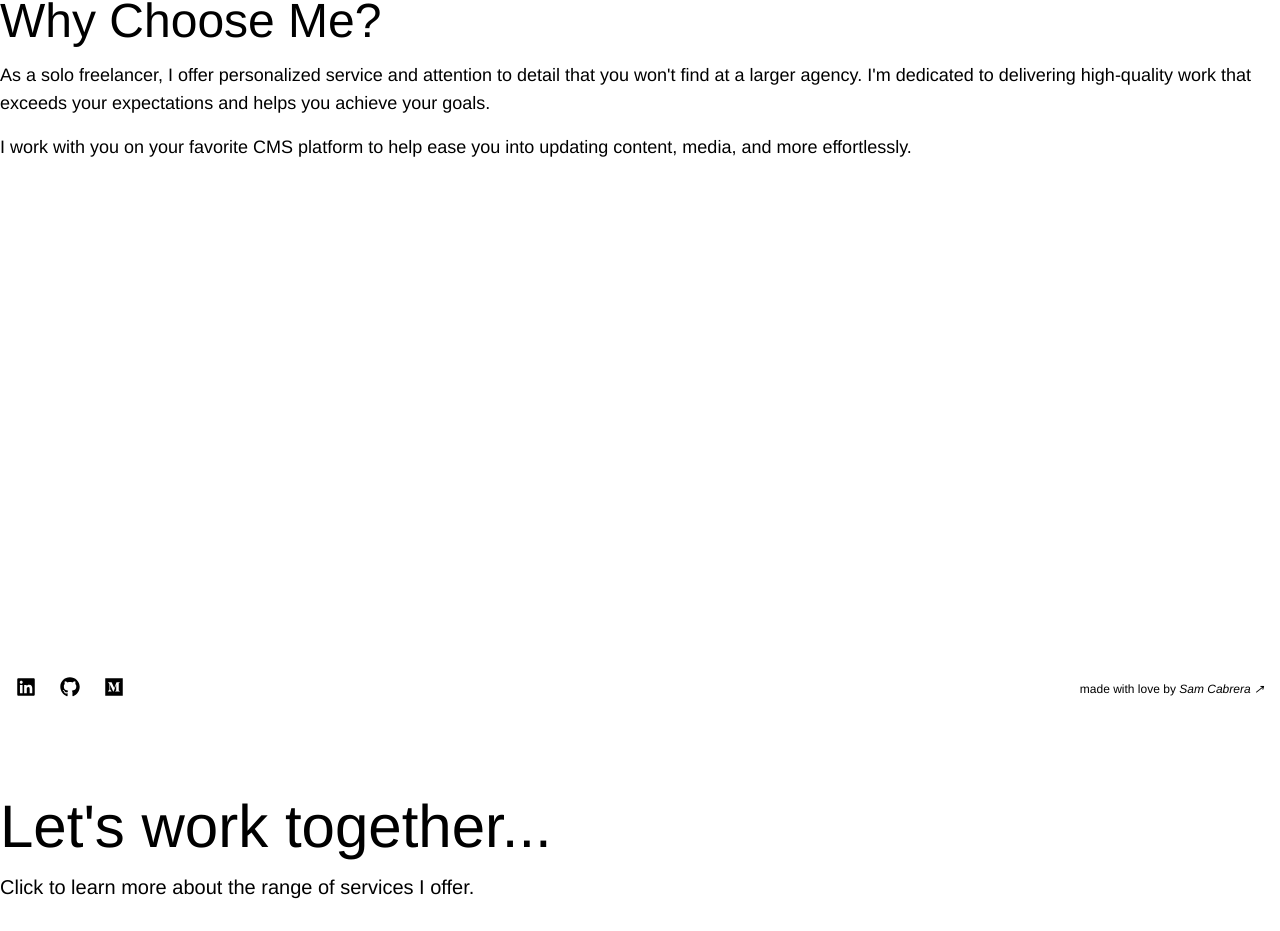
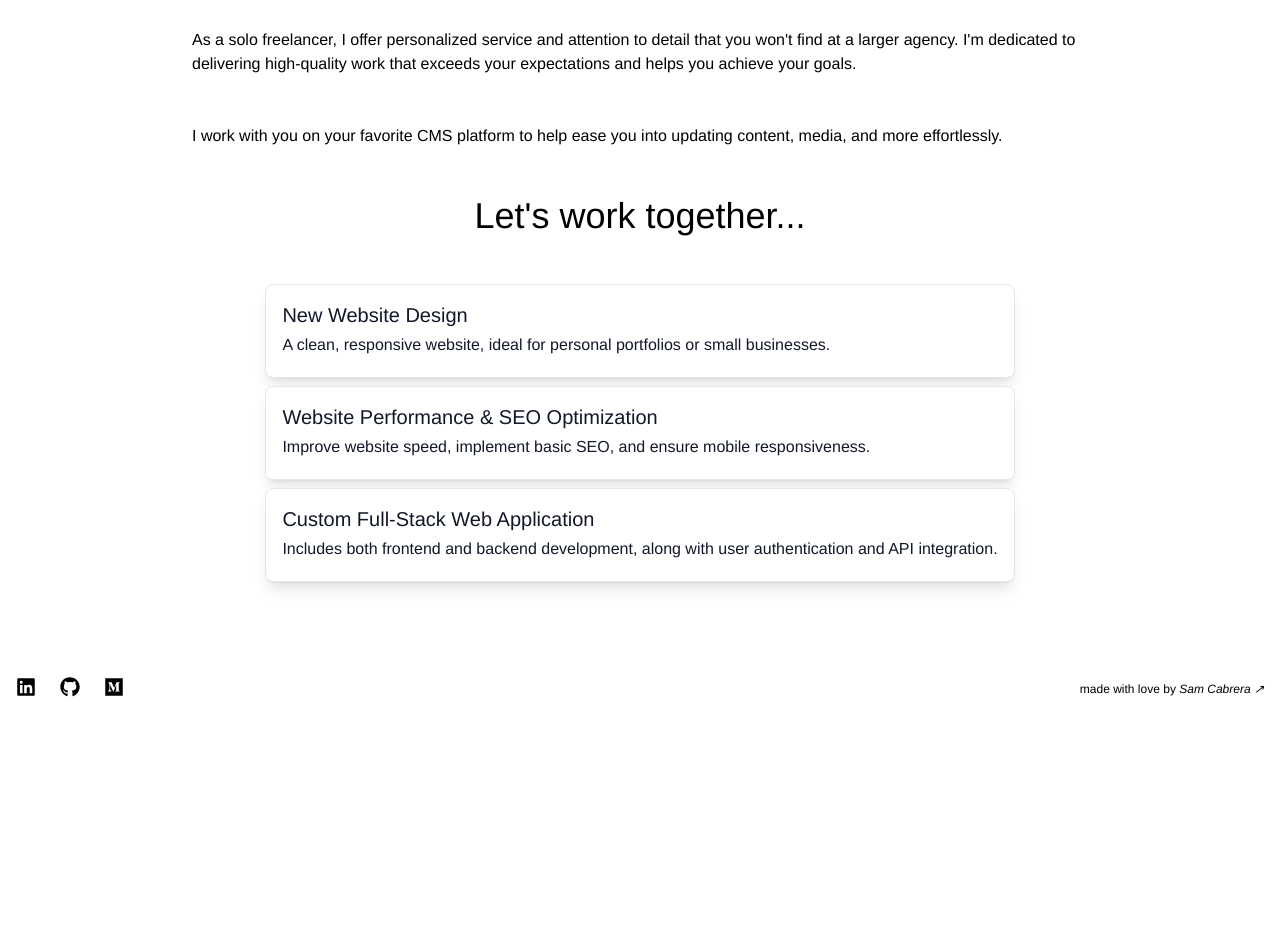
Before and after one commit to samanthacabrera/portfolio, a React (Vite) app: page /services in a window 1280 px wide. Shown: the part 99-1030 px from the top of the page. After the commit the page ends 800 px from the top, so only its background shows below. Built offline with nearby package versions, Linux system fonts and the light colour scheme.

Commit message:
update services to match about and projectsList

```diff
--- a/src/pages/homepage/ProjectsList.jsx
+++ b/src/pages/homepage/ProjectsList.jsx
@@ -5,9 +5,9 @@ import projects from '../../data/projectsData';
 const Projects = () => {
     return (
 
-            <div className="h-screen flex flex-col justify-center space-y-4 text-left">
-                <h2 className="text-4xl lg:text-6xl">Check out my work...</h2>
-                <div className="flex flex-col pt-4 space-y-1">
+            <div className="flex flex-col justify-center text-left h-[90vh] px-4 md:px-0">
+                <h2 className="text-4xl pb-4 md:pb-12">Check out my work...</h2>
+                <div className="flex flex-col space-y-1 max-w-md md:max-w-4xl">
                     {projects.map((project) => {
                         const { id, title, wip } = project;
                         return (
--- a/src/pages/homepage/Services.jsx
+++ b/src/pages/homepage/Services.jsx
@@ -86,29 +86,25 @@ const Services = () => {
   };
 
   return (
-    <div className="flex flex-col justify-center py-24">
+    <div className="group flex flex-col justify-center items-center h-[90vh]">
 
-      <div className="h-screen space-y-4">
-        <h2 className="text-4xl lg:text-5xl">Why Choose Me?</h2>
-        <p className="text-lg font-light">
+
+      <h2 className="text-4xl pb-4 md:pb-12">Why Choose Me?</h2>
+      <div className="space-y-4 md:space-y-12 max-w-sm md:max-w-4xl">
+          <p className="">
           As a solo freelancer, I offer personalized service and attention to
           detail that you won't find at a larger agency. I'm dedicated to
           delivering high-quality work that exceeds your expectations and helps
           you achieve your goals.
         </p>
-        <p className="text-lg font-light">
+        <p className="">
           I work with you on your favorite CMS platform to help ease you into
           updating content, media, and more effortlessly.
         </p>
       </div>
 
-      <div className="h-screen">
-        <div className="pb-4 space-y-4">
-          <h1 className="text-4xl lg:text-6xl">Let's work together...</h1>
-          <p className="text-xl pb-4 font-light">
-            Click to learn more about the range of services I offer.
-          </p>
-        </div>
+      <h1 className="text-4xl py-4 md:py-12">Let's work together...</h1>
+
         <div className="grid gap-2 sm:grid-cols-1 text-gray-900">
           {services.map((service, index) => (
             <div
@@ -124,7 +120,7 @@ const Services = () => {
             </div>
           ))}
         </div>
-      </div>
+
 
       {selectedService && (
         <div
```
